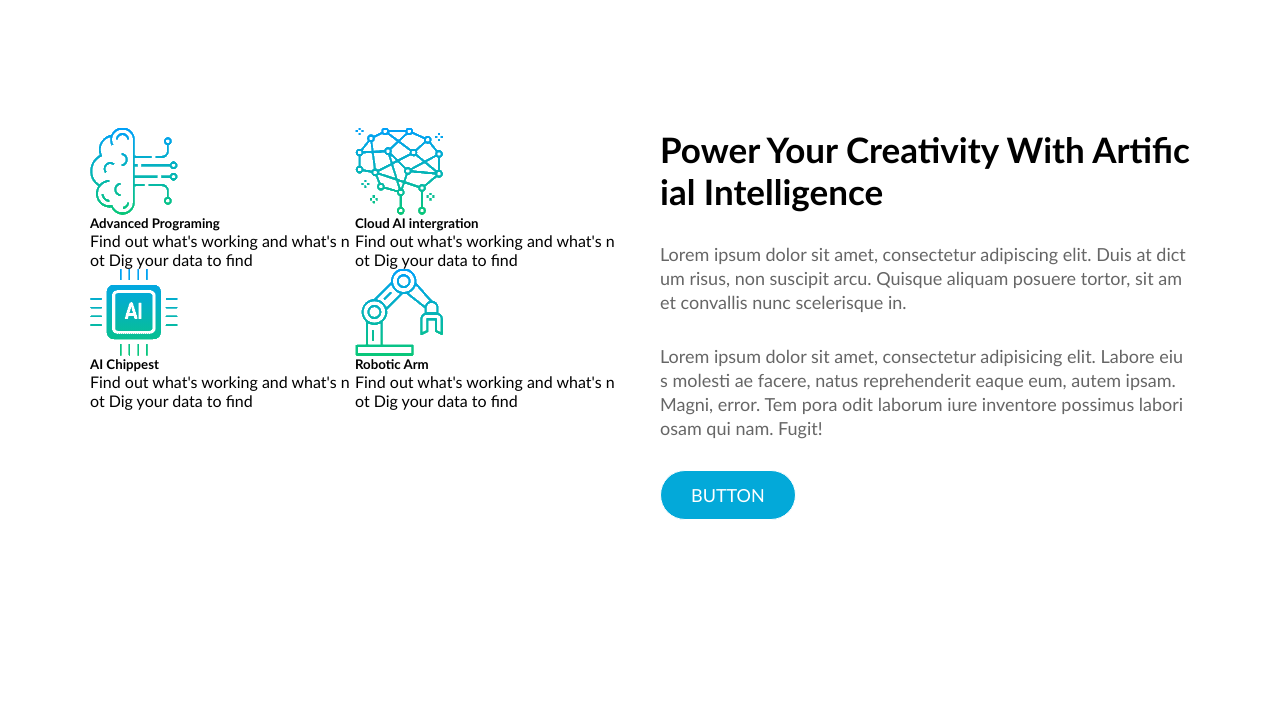
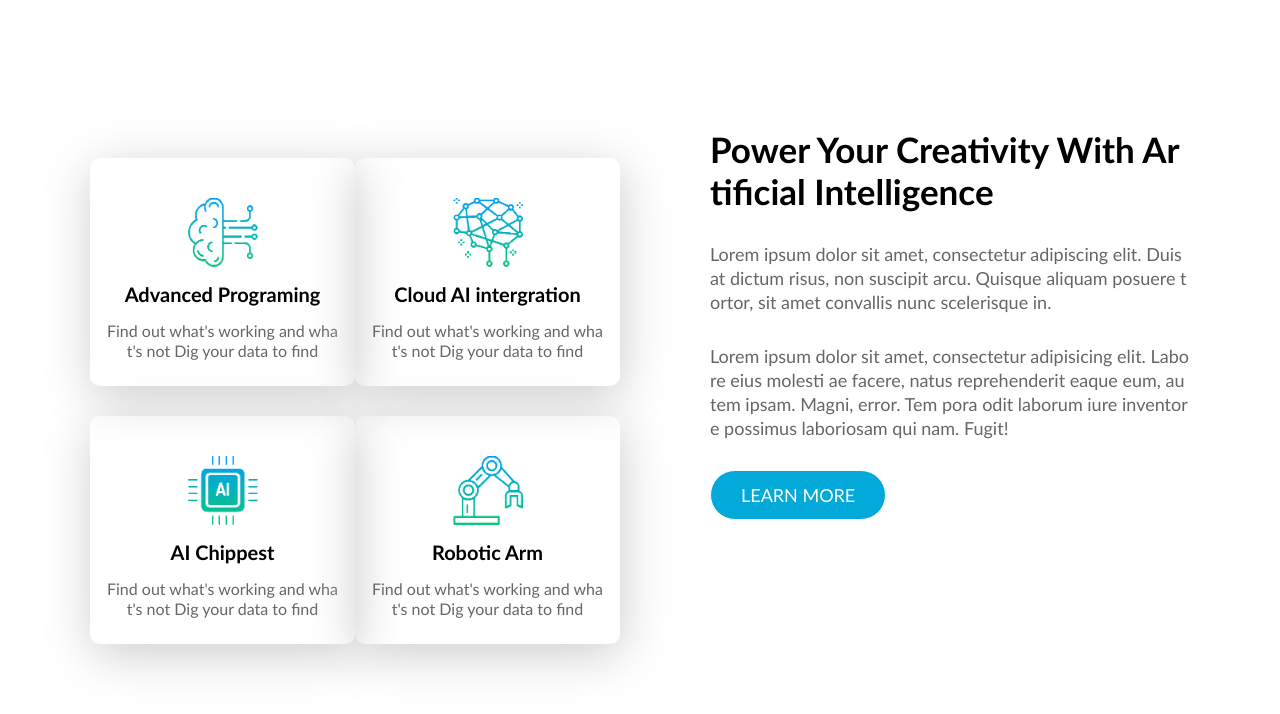
Before and after one commit to front-end-by-rimantas/21-grupe-portfolio-neuron, a website with bundled scripts: page index.html in a window 1280 px wide. Shown: the part 890-1604 px from the top of the page. Built offline with nearby package versions, Linux system fonts and the light colour scheme; files whose address does not match are found by name.

Commit message:
Introduction section JS and CSS update, column hover style

```diff
--- a/css/Home.css
+++ b/css/Home.css
@@ -229,6 +229,9 @@ nav a:hover {
 }
 
 /* introduction */
+.introductionColumn2 {
+  padding-left: 50px;
+}
 .introduction-h2 {
   display: inline-block;
   width: 100%;
@@ -246,6 +249,44 @@ nav a:hover {
   background-color: var(--main-color);
   color: white;
   margin-top: 30px;
+}
+.introduction .column {
+  position: relative;
+  cursor: pointer;
+  text-align: center;
+  margin-top: 30px;
+  border-radius: 10px;
+  padding: 40px 15px 25px;
+  box-shadow: 2px 10px 50px #ccc;
+}
+.introduction .column > img {
+  width: 70px;
+  height: 69px;
+}
+.introduction .column > h5 {
+  font-size: 20px;
+  margin: 15px 0;
+}
+.introduction .column > p {
+  font-size: 16px;
+  line-height: 20px;
+  color: #666;
+}
+.cover {
+  position: absolute;
+  border-radius: 5px;
+  top: 0;
+  bottom: 0;
+  left: 0;
+  right: 0;
+  width: 100%;
+  height: auto;
+  opacity: 0;
+  transition: 1s ease;
+  background: #01a0f9;
+}
+.introduction .column .cover {
+  opacity: 0.8;
 }
 
 @media (min-width: 576px) {
--- a/index.html
+++ b/index.html
@@ -94,7 +94,7 @@
                             Tem pora odit laborum iure inventore possimus
                             laboriosam qui nam. Fugit!
                         </p>
-                        <div class="btn">button</div>
+                        <div class="btn">Learn more</div>
                     </div>
                 </div>
             </section>
```
